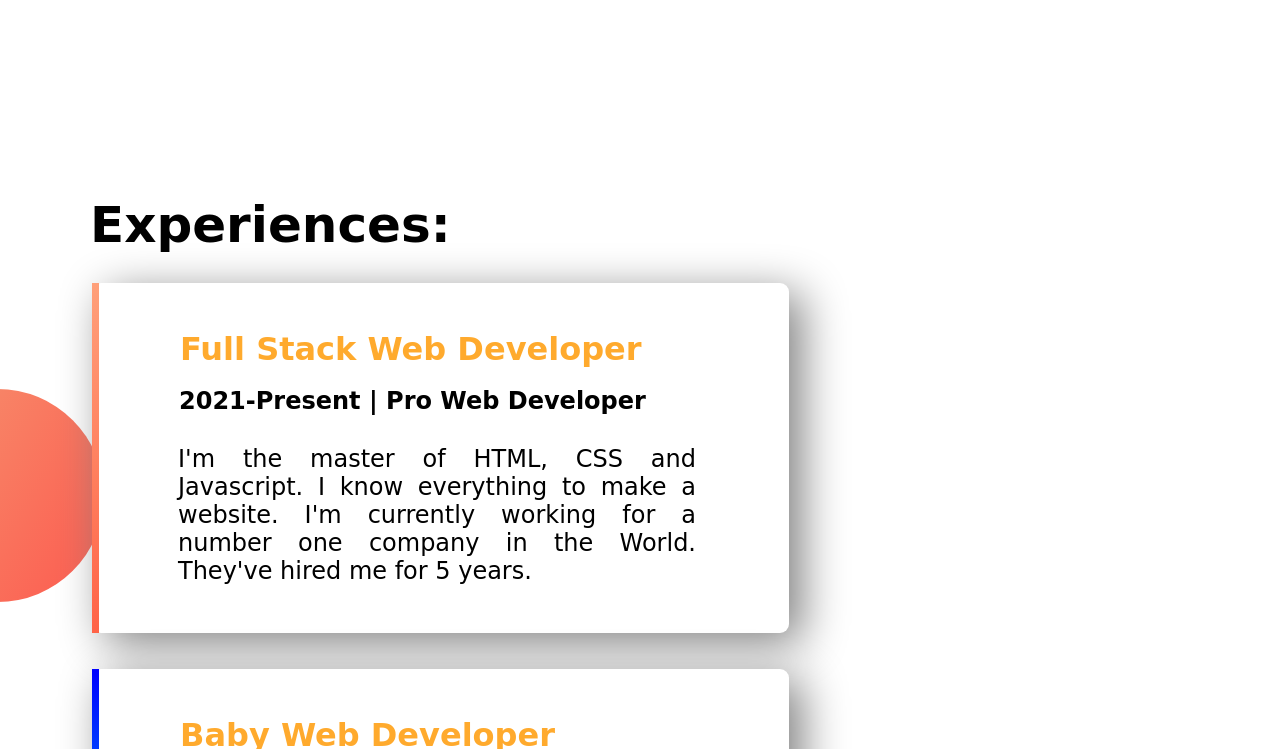
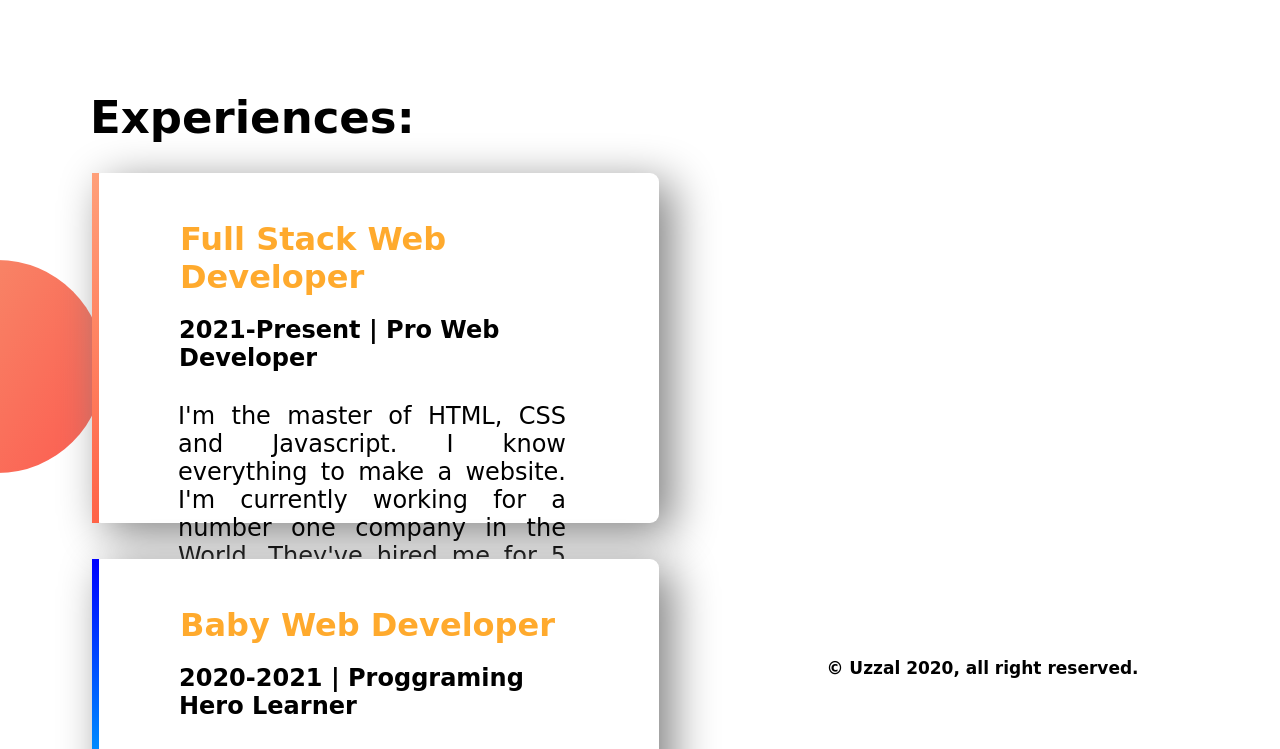
Before and after one commit to ProUzzal/FIrst-Protfolio, a plain HTML site: page index.html in a window 1280 px wide. Shown: the part 1196-1945 px from the top of the page. Drawn offline with Linux system fonts and the light colour scheme; a web font is replaced by a local one.

Commit message:
all okay

```diff
--- a/style.css
+++ b/style.css
@@ -2,7 +2,7 @@
 .top-banner{padding-bottom: 150px; background-image: url(Images/top-banner.png);
 background-repeat: no-repeat;}
 
-section{   height: 600px;}
+section{   height: 550px;}
 .half-width{
     width: 40%;
     float: left;
@@ -17,11 +17,12 @@
     width: fit-content;
     border: 5px dotted red;
     border-radius: 14px;
-    margin: 5px 1px -20px; }
+    margin: 12px 1px -20px 0px;}
 
 .half-width h1 {    font-size: 51px;
     color: #696969;
     margin-left: 10px;
+    line-height: 40px;
 }
 .half-width h3{font-size: 32px;
     color: #FFAA2D;
@@ -62,11 +63,11 @@
 background-repeat: no-repeat;
 background-position: left;}
 
-.Experience-area h1{text-align: left;}
+
 #experience-head {
     text-align: left;
-    font-size: 50px;
-    margin-left: 90px;
+    font-size: 45px;
+     margin-left: 90px;
 margin-bottom: 5px;}
 .single-experience {
     margin: 24px 26px 12px 92px;
@@ -76,7 +77,7 @@
     border-radius: 9px;
     background-color: white;
     padding: 35px 80px;
-    width: 530px;
+    width: 400px;
 }
 #full-stack {border-left:7px solid; border-image:linear-gradient(180deg, lightsalmon, tomato);
 border-image-slice:1;}
```
